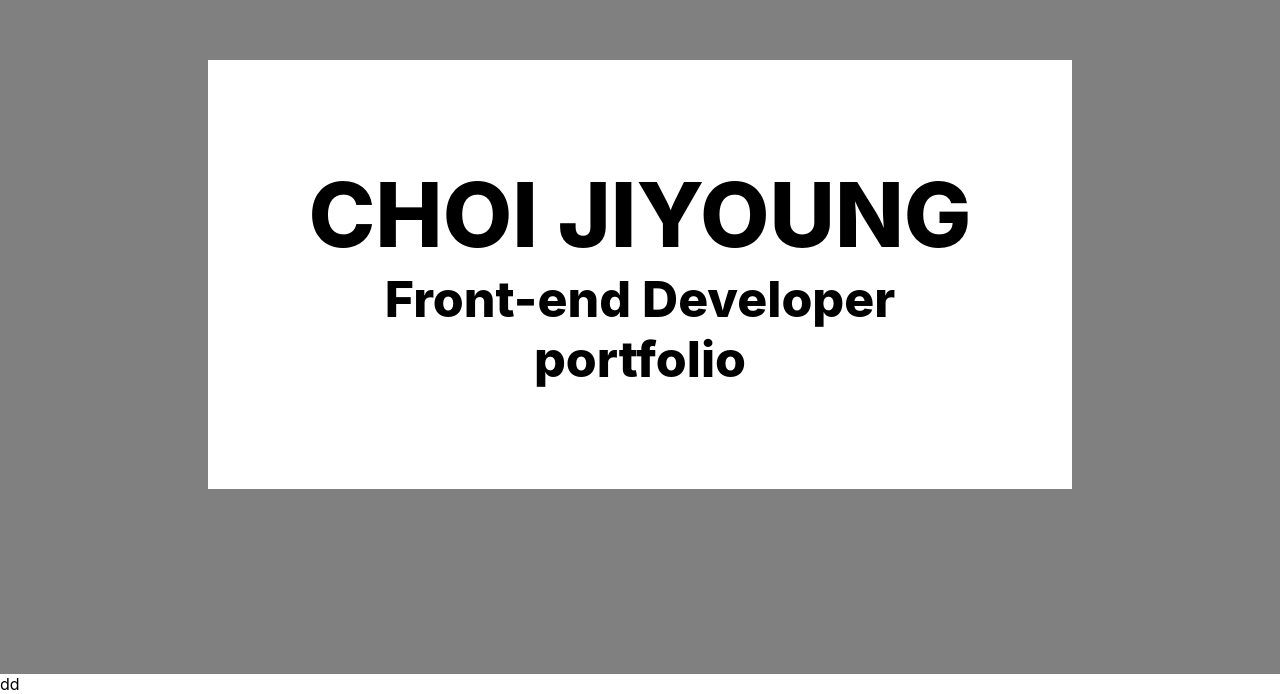
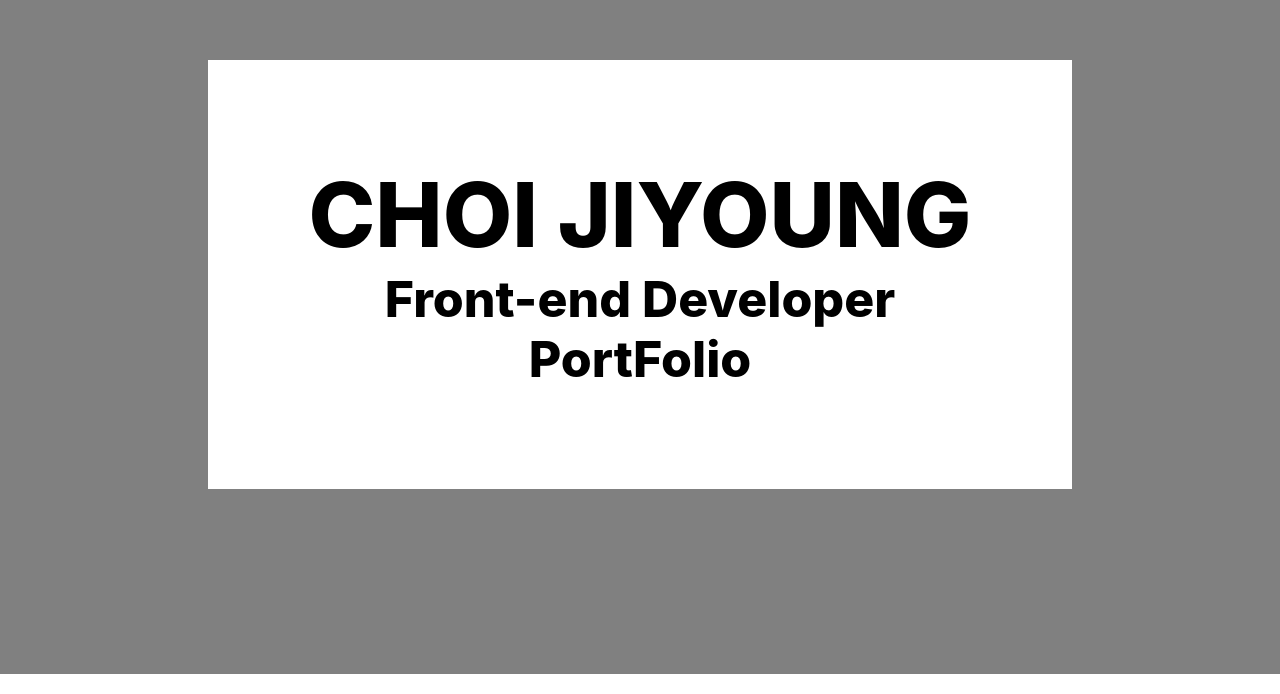
Before and after one commit to jizero1/react-portfolio2, a React (Create React App) app: page / in a window 1280 px wide. Shown: the part 126-820 px from the top of the page. Built offline with nearby package versions, Linux system fonts and the light colour scheme.

Commit message:
메인화면 컴포넌트 분리

```diff
--- a/src/App.js
+++ b/src/App.js
@@ -1,6 +1,6 @@
 import logo from './logo.svg';
 import './App.css';
-import Menu from './components/Menu.js';
+// import Menu from './components/Menu.js';
 import Main from './components/Main.js';
 import { motion } from "framer-motion";
 import { Link, Element } from 'react-scroll';
@@ -9,7 +9,7 @@ function App() {
   return (
     <div className="App">
       <Main/>
-      <Menu/>
+      {/* <Menu/> */}
     </div>
   );
 }
--- a/src/components/Main.js
+++ b/src/components/Main.js
@@ -1,28 +1,41 @@
 import './Main.css';
 import { motion } from "framer-motion";
+// import Memu from './Menu';
+import Menu from './Menu.js';
 
+
+// framer motion - 메인 소개 화면 문구 띄우기
+const MainIntroduceAni = ({ children, delay, className }) => {
+    return (
+        <motion.div
+            initial={{ opacity: 0, y: 100 }}
+            animate={{ opacity: 1, y: 0 }}
+            transition={{ duration: 1, delay }}
+            className={className}
+        >
+            <p>{children}</p>
+        </motion.div>
+    )
+}
+// 메인 소개 화면
+const MainIntroduce = () => {
+    return (
+        <div className="main-introduce">
+            <p className="main-introduce-name">CHOI JIYOUNG</p>
+            <MainIntroduceAni delay={0.8} className="main-introduce-heading">
+                Front-end Developer
+            </MainIntroduceAni>
+            <MainIntroduceAni delay={1.6} className="main-introduce-heading">
+                PortFolio
+            </MainIntroduceAni>
+        </div>
+    )
+}
 const Main = () => {
     return (
         <div className="main-container common-flex">
-            <div className="main-introduce">
-                <p className="main-introduce-name">CHOI JIYOUNG</p>
-                <motion.div
-                    initial={{opacity:0, y:100}}
-                    animate={{opacity:1, y:0}}
-                    transition={{duration: 1, delay: 0.8}}
-                    className="main-introduce-heading"
-                >
-                    <p>Front-end Developer</p>
-                </motion.div>
-                <motion.div
-                    initial={{opacity:0, y:100}}
-                    animate={{opacity:1, y:0}}
-                    transition={{duration: 1, delay: 1.6}}
-                    className="main-introduce-heading"
-                >
-                    <p>portfolio</p>
-                </motion.div>
-            </div>
+            <MainIntroduce/>
+            <Menu />
         </div>
     )
 }
--- a/src/components/Menu.css
+++ b/src/components/Menu.css
@@ -0,0 +1,3 @@
+.menu-container {
+
+}
--- a/src/components/Menu.js
+++ b/src/components/Menu.js
@@ -1,9 +1,16 @@
 import './Menu.css';
 
+const MenuNav = () => {
+    return (
+        <div className="menu-container">
+
+        </div>
+    )
+}
 const Menu = () => {
     return(
         <div>
-            dd
+            <MenuNav/>
         </div>
     )
 }
```
